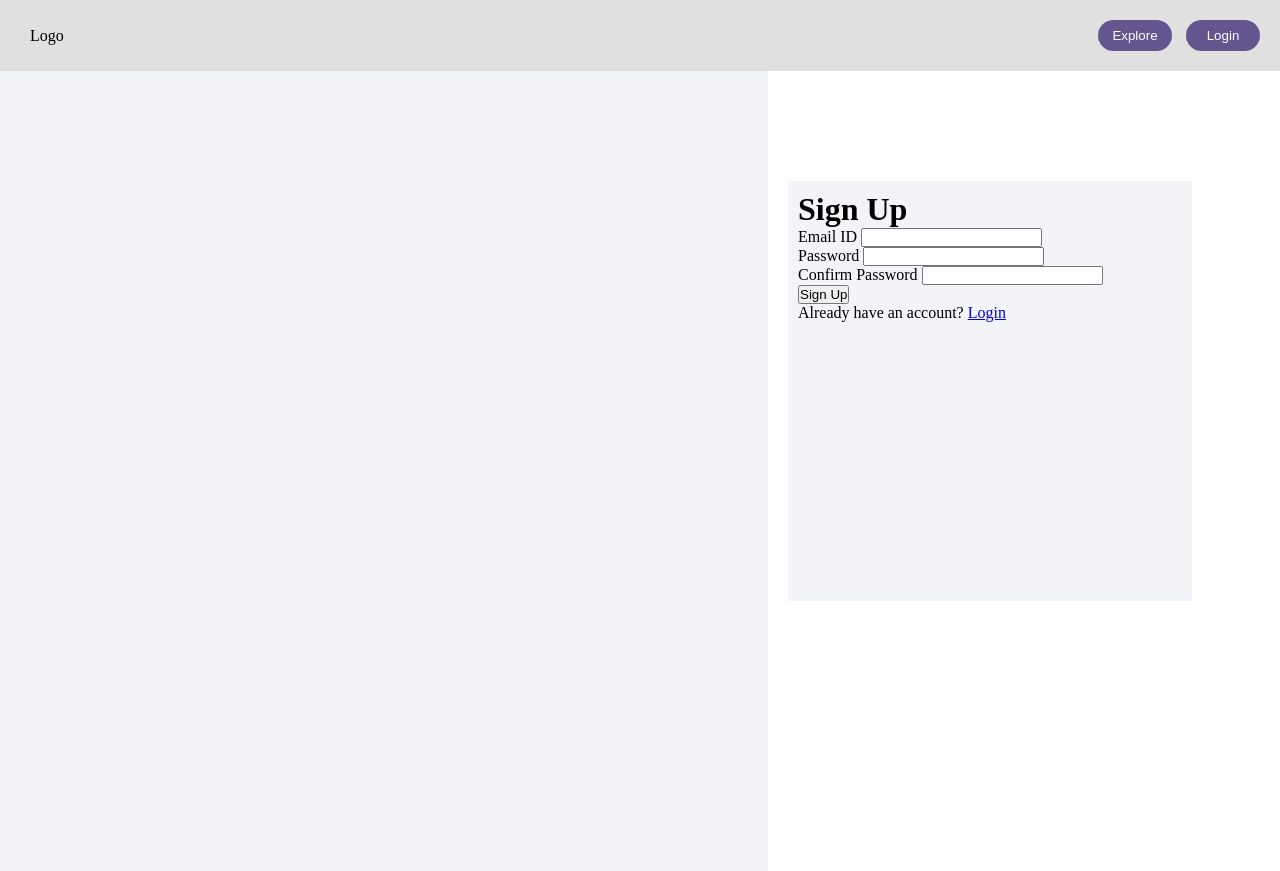
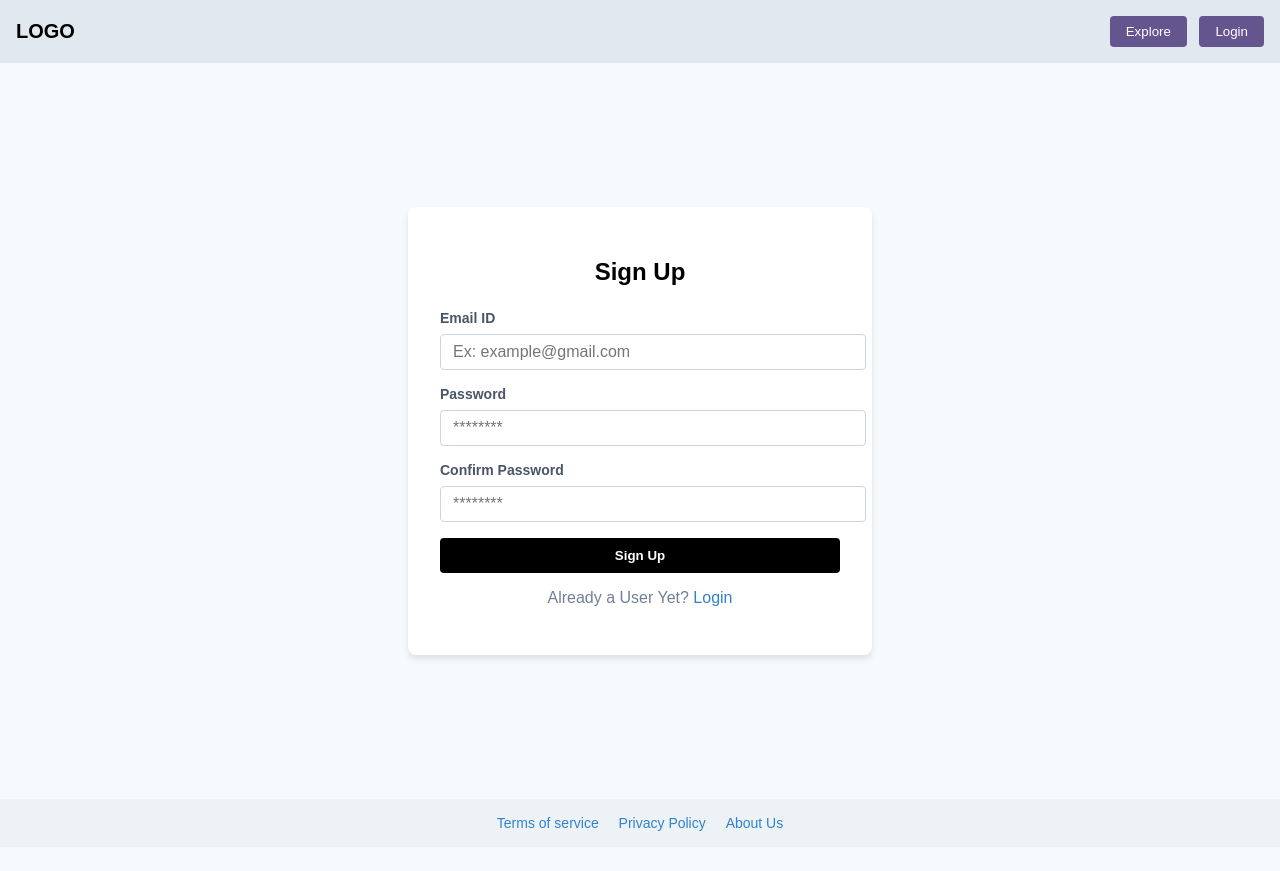
Before and after one commit to JaydipJoshi/WallpaperHub, a Python web app: template Template/signUpPage.html in a window 1280 px wide. After the commit the page ends 831 px from the top, so only its background shows below. Run offline with Jinja, Linux system fonts and the light colour scheme; the template is opened without the code that fills it, so the values that code supplies are empty.

Commit message:
Updated signUp code

```diff
--- a/Template/signUpPage.html
+++ b/Template/signUpPage.html
@@ -3,99 +3,140 @@
 <head>
     <meta charset="UTF-8">
     <meta name="viewport" content="width=device-width, initial-scale=1.0">
-    <meta http-equiv="X-UA-Compatible" content="ie=edge">
-    <title>Sign Up</title>
-</head>
-<style>
-    *{
+    <title>Sign Up Page</title>
+    <style>
+        body {
+            background-color: #f7fafc;
+            font-family: Arial, sans-serif;
             margin: 0;
             padding: 0;
         }
-        body{
-            background-color: #FFFFFF;
-        }
-        nav {
+        header {
+            background-color: #e2e8f0;
+            padding: 16px;
             display: flex;
             justify-content: space-between;
             align-items: center;
-            background-color: #D9D9D9;
-            padding: 20px;
-            max-width: 100vw;
             position: sticky;
             top: 0;
-            backdrop-filter: blur(10px);
-            background-color: rgba(217, 217, 217, 0.8);
         }
-        ul{
-            display: flex;
+        header .logo {
+            font-size: 1.25rem;
+            font-weight: bold;
         }
-        ul li{
-            list-style: none;
-            margin: 0 10px;
+        header button {
+            background-color: #65558F;
+            color: white;
+            padding: 8px 16px;
+            border: none;
+            border-radius: 4px;
+            margin-right: 8px;
+            cursor: pointer;
         }
-        .nav-links{
-            gap: 14px;
+        header button:last-child {
+            margin-right: 0;
         }
-        .nav-links button{
+        main {
             display: flex;
             justify-content: center;
             align-items: center;
+            height: calc(100vh - 64px);
+        }
+        .form-container {
+            width: 100%;
+            max-width: 400px;
+            background-color: white;
+            padding: 32px;
+            border-radius: 8px;
+            box-shadow: 0 4px 6px rgba(0, 0, 0, 0.1);
+        }
+        .form-container h2 {
+            font-size: 1.5rem;
+            font-weight: bold;
+            margin-bottom: 24px;
+            text-align: center;
+        }
+        .form-container label {
+            display: block;
+            color: #4a5568;
+            font-size: 0.875rem;
+            font-weight: bold;
+            margin-bottom: 8px;
+        }
+        .form-container input {
+            width: 100%;
+            padding: 8px 12px;
+            border: 1px solid #cbd5e0;
+            border-radius: 4px;
+            margin-bottom: 16px;
+            font-size: 1rem;
+            color: #4a5568;
+        }
+        .form-container input:focus {
+            outline: none;
+            border-color: #63b3ed;
+            box-shadow: 0 0 0 2px rgba(66, 153, 225, 0.5);
+        }
+        .form-container button {
+            background-color: black;
             color: white;
-            padding: 10px 30px 10px 30px;
-            border-radius: 50px;
+            font-weight: bold;
+            padding: 10px 16px;
             border: none;
-            width: 74px;
-            height: 31px;
-            background-color: #65558F;
+            border-radius: 4px;
+            cursor: pointer;
+            width: 100%;
         }
-        .nav-links button:hover{
-            cursor: pointer;
+        .form-container p {
+            margin-top: 16px;
+            text-align: center;
+            color: #718096;
         }
-        .left{
-            width: 60vw;
-            height: 100vh;
-            background-color: #F3F4F8;
+        .form-container p a {
+            color: #3182ce;
+            text-decoration: none;
         }
-        main{
-            display: flex;
+        footer {
+            background-color: #edf2f7;
+            padding: 16px;
+            text-align: center;
+            font-size: 0.875rem;
+            color: #718096;
         }
-        .right{
-            background-color: #F3F4F8;
-            margin-left: 20px;
-            padding: 10px;
-            width: 30vw;
-            height: 50vh;
-            margin-top: 110px;
-            top: 50px;
+        footer a {
+            margin: 0 8px;
+            color: #3182ce;
+            text-decoration: none;
         }
-</style>
+    </style>
+</head>
 <body>
-    <nav>
-        <ul>
-            <li>Logo</li>
-        </ul>
-        <ul class="nav-links">
+    <header>
+        <div class="logo">LOGO</div>
+        <div>
             <button>Explore</button>
             <button>Login</button>
-        </ul>
-    </nav>
+        </div>
+    </header>
     <main>
-        <div class="left">
-
-        </div>
-        <div class="right">
-            <h1>Sign Up</h1>
-                <form action="">
-                    <label for="">Email ID</label>
-                    <input type="email" name="email" id="email"><br>
-                    <label for="">Password</label>
-                    <input type="password" name="password" id="password"><br>
-                    <label for="">Confirm Password</label>
-                    <input type="password" name="confirmPassword" id="confirmPassword"><br>
-                    <button>Sign Up</button>
-                    <p>Already have an account? <a href="loginPage.html">Login</a></p>
-                </form>
+        <div class="form-container">
+            <h2>Sign Up</h2>
+            <form>
+                <label for="email">Email ID</label>
+                <input id="email" type="email" placeholder="Ex: example@gmail.com">
+                <label for="password">Password</label>
+                <input id="password" type="password" placeholder="********">
+                <label for="confirm-password">Confirm Password</label>
+                <input id="confirm-password" type="password" placeholder="********">
+                <button type="button">Sign Up</button>
+                <p>Already a User Yet? <a href="#">Login</a></p>
+            </form>
         </div>
     </main>
+    <footer>
+        <a href="#">Terms of service</a>
+        <a href="#">Privacy Policy</a>
+        <a href="#">About Us</a>
+    </footer>
 </body>
 </html>
```
